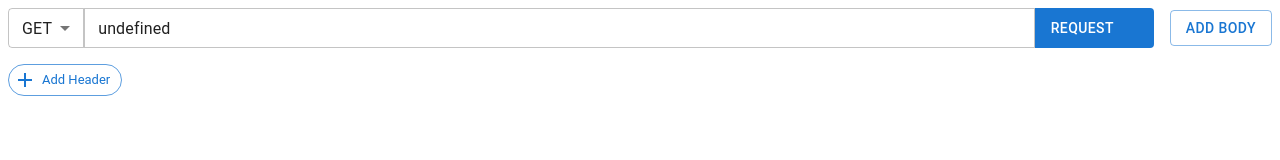
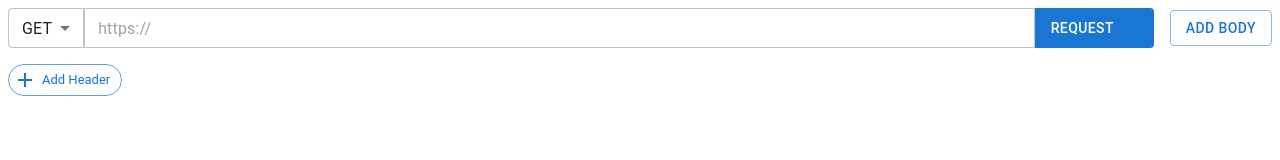
Before and after one commit to Klock-Moritz/odyssey, a React (Vite) app: page / in a window 1280 px wide. Shown: the top 160 px of the page. Built offline with nearby package versions, Linux system fonts and the light colour scheme; some icons are missing.

Commit message:
Fix "undefined" string as default request URL; add proper title.

```diff
--- a/index.html
+++ b/index.html
@@ -1,13 +1,16 @@
 <!doctype html>
 <html lang="en">
+
 <head>
   <meta charset="UTF-8" />
   <link rel="icon" type="image/svg+xml" href="/favicon.svg" />
   <meta name="viewport" content="width=device-width, initial-scale=1.0" />
-    <title>odyssey</title>
+  <title>Odyssey Hypermedia Explorer</title>
 </head>
+
 <body>
   <div id="root"></div>
   <script type="module" src="/src/main.tsx"></script>
 </body>
+
 </html>
--- a/src/components/RequestCreator.tsx
+++ b/src/components/RequestCreator.tsx
@@ -36,7 +36,8 @@ export const RequestCreator: React.FC<RequestCreatorProps> = ({
   ...props
 }) => {
   const [internalUrl, setInternalUrl] = React.useState<string>(
-    String(urlTextField?.defaultValue));
+    urlTextField?.defaultValue ? String(urlTextField?.defaultValue) : ""
+  );
 
   const [internalRequestInit, setInternalRequestInit] = React.useState<RequestInit>({
     method: requestMethodSelect?.defaultValue ?? "GET",
```
Lines whose indentation alone changed are shown as unchanged.
